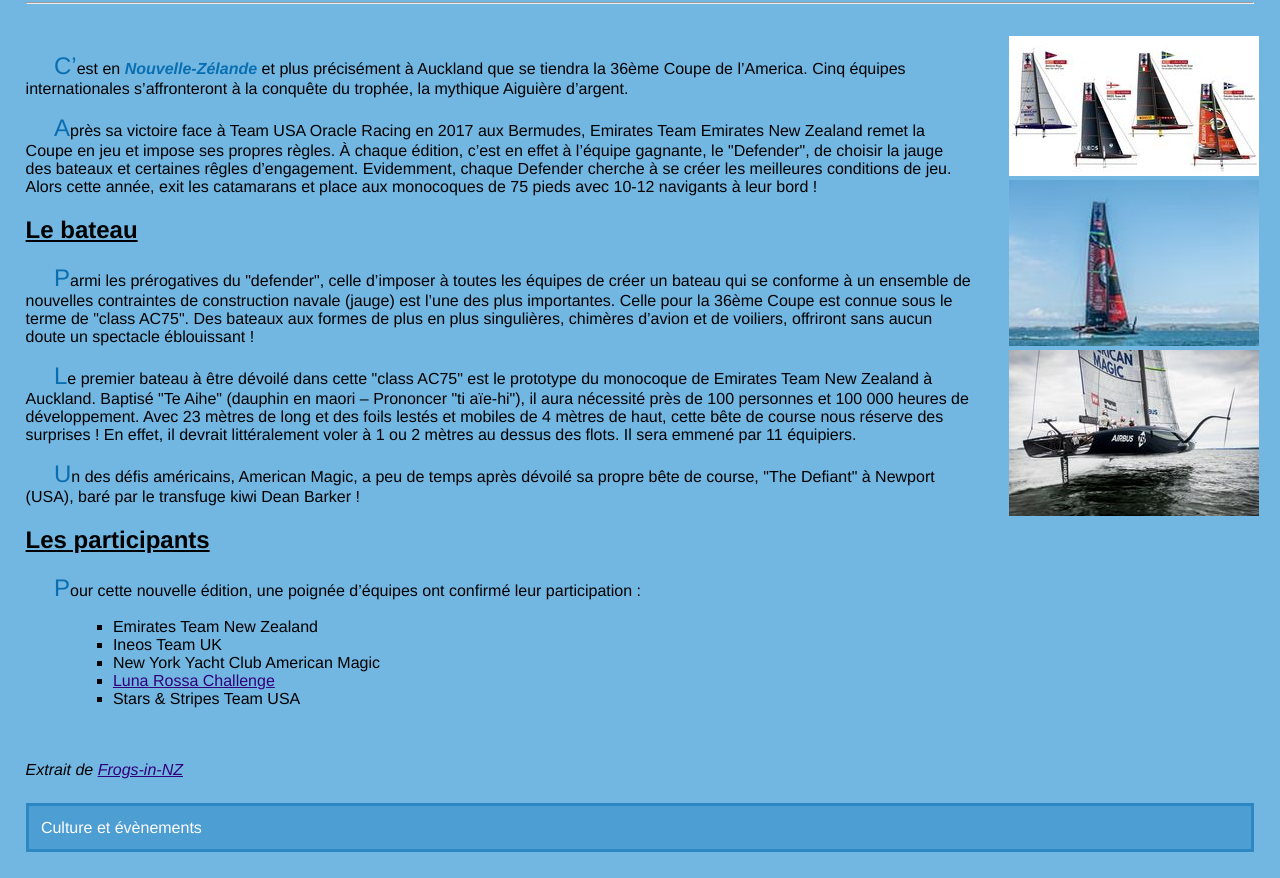
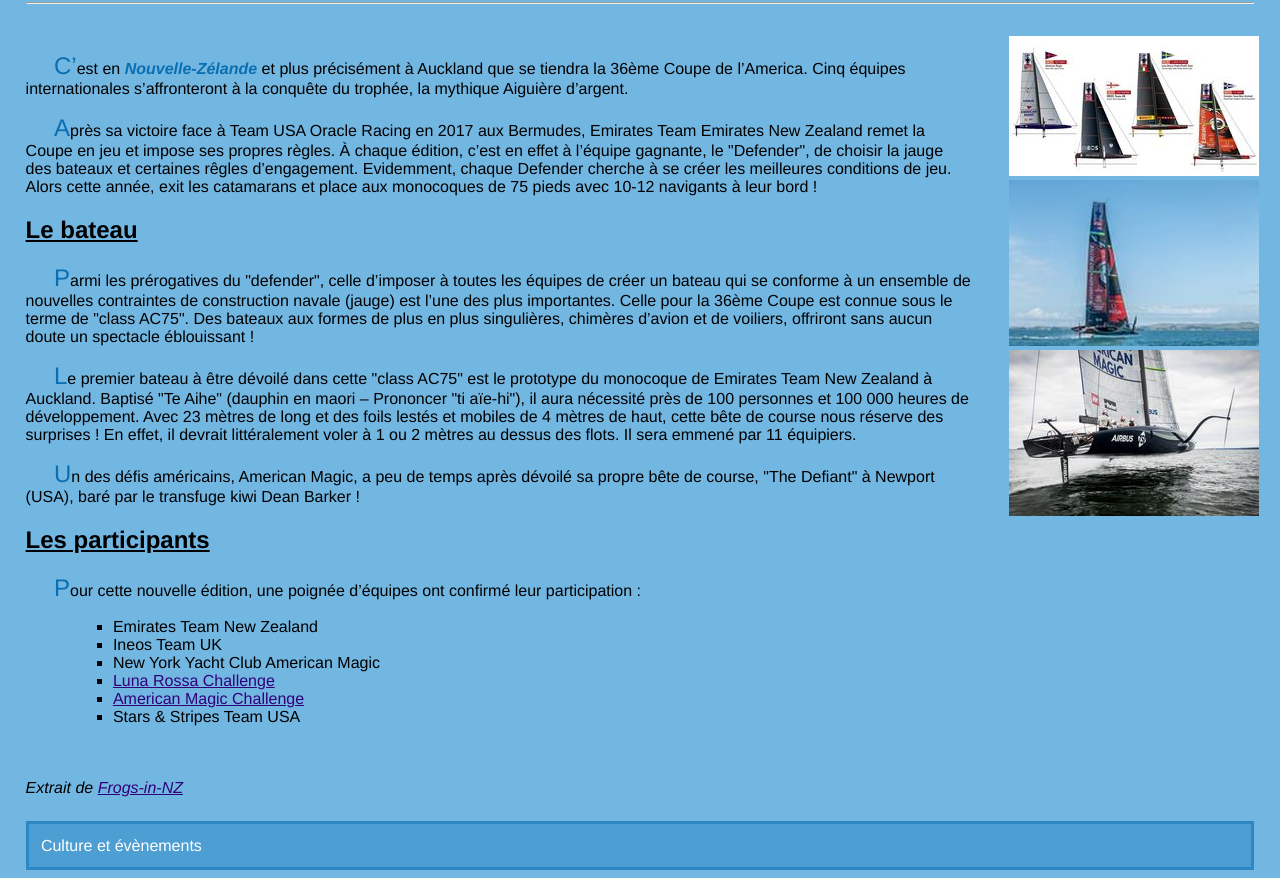
Before and after one commit to YPourtoy/ACwebProject, a plain HTML site: page index.html in a window 1280 px wide. Shown: the part 115-993 px from the top of the page. Drawn offline with Linux system fonts and the light colour scheme.

Commit message:
Ajout hyperlien vers American Magic

```diff
--- a/index.html
+++ b/index.html
@@ -47,6 +47,7 @@
 		<li> Ineos Team UK </li>
 		<li> New York Yacht Club American Magic </li>
 		<li> <a href="./challenger/luna_rossa.html" title="Accès sécurisé au challenger Luna Rossa"> Luna Rossa Challenge </a></li>
+		<li> <a href="./challenger/american_magic.html" title="Accès sécurisé au challenger American Magic"> American Magic Challenge </a></li>
 		<li> Stars & Stripes Team USA </li>
 	</ul>
   </section>
```
